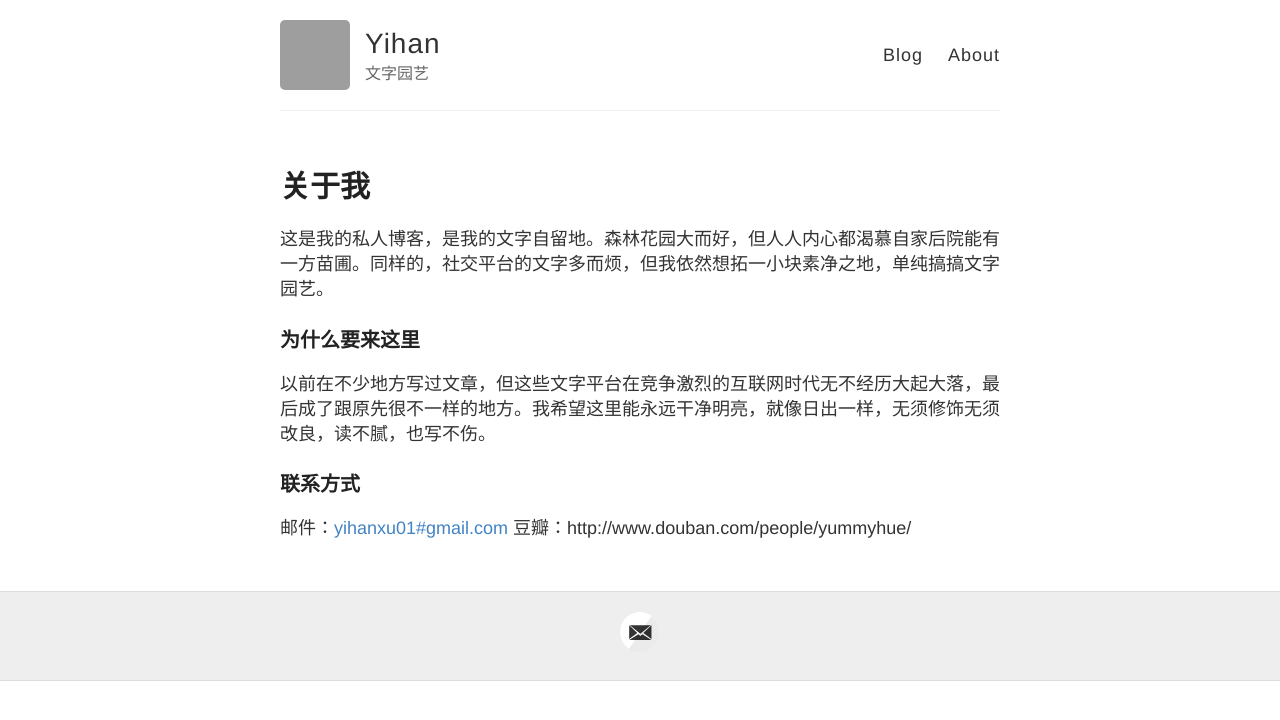
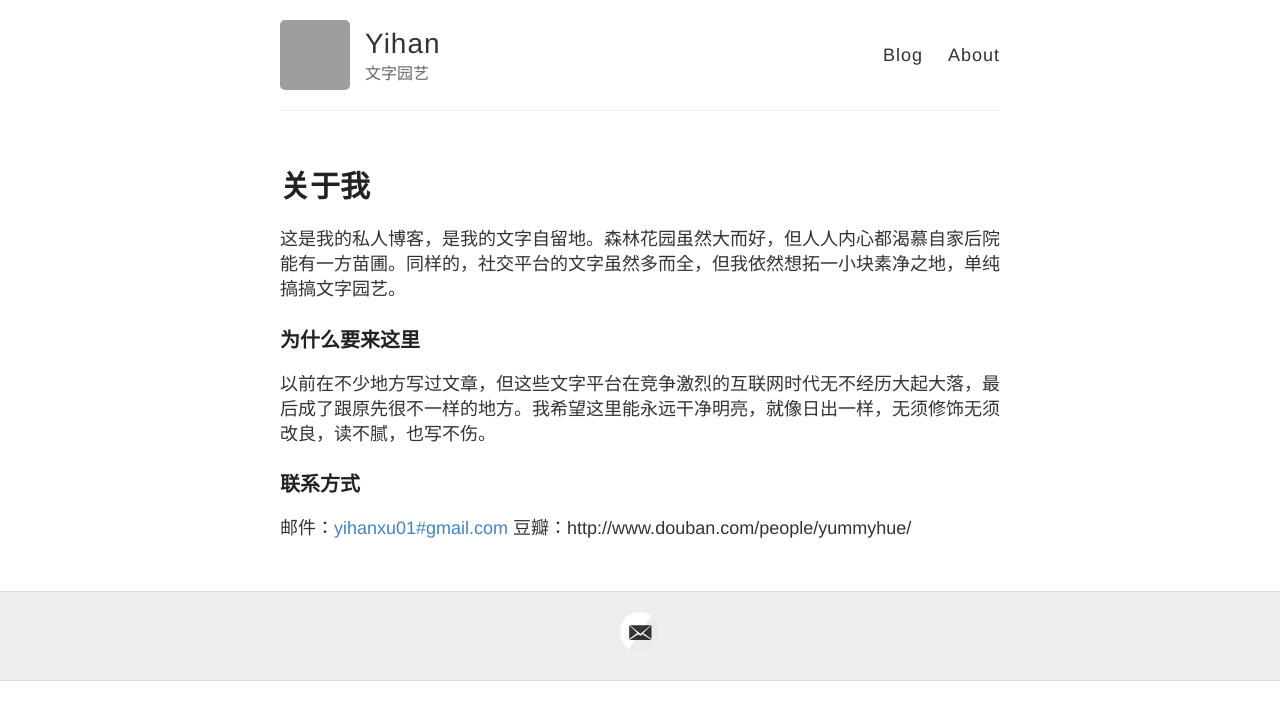
Before and after one commit to yihanxu/yihanxu.github.io, a Jekyll site: the page built from about.md, in a window 1280 px wide. Shown: the top 720 px of the page. Built offline with Jekyll 4.4.1, drawn with Linux system fonts in a browser that asks for light colours; grey boxes are pictures that could not be loaded.

Commit message:
Update about.md

```diff
--- a/about.md
+++ b/about.md
@@ -4,7 +4,7 @@ title: 关于我
 permalink: /about/
 ---
 
-这是我的私人博客，是我的文字自留地。森林花园大而好，但人人内心都渴慕自家后院能有一方苗圃。同样的，社交平台的文字多而烦，但我依然想拓一小块素净之地，单纯搞搞文字园艺。
+这是我的私人博客，是我的文字自留地。森林花园虽然大而好，但人人内心都渴慕自家后院能有一方苗圃。同样的，社交平台的文字虽然多而全，但我依然想拓一小块素净之地，单纯搞搞文字园艺。
 
 ### 为什么要来这里
 
```
